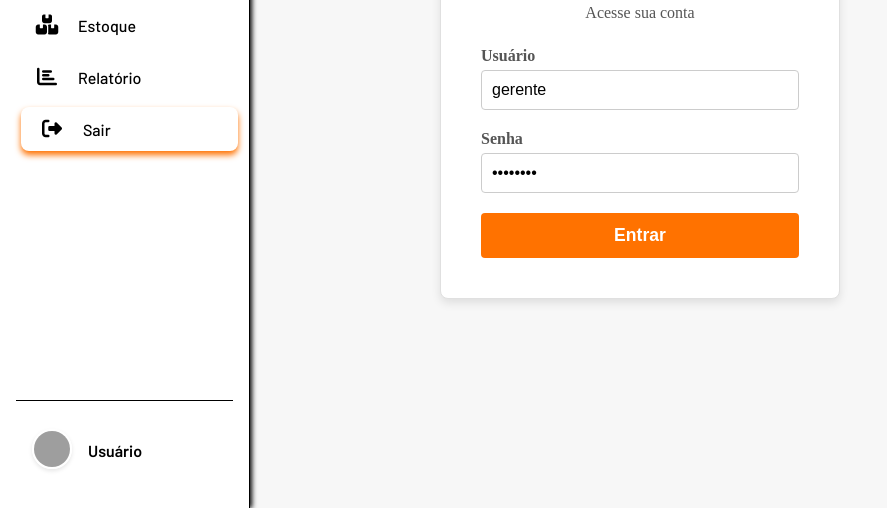
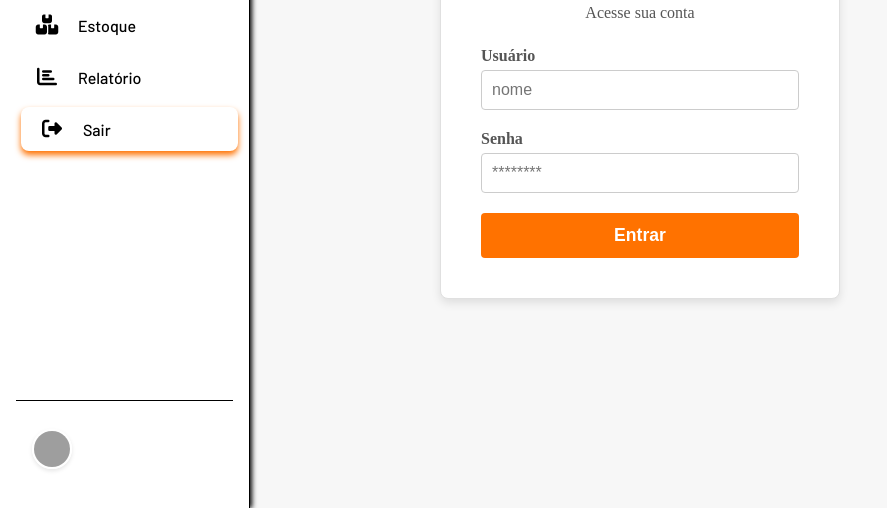
Before and after one commit to thiago0-08/Gestao-Lanchonete-, a Vue app in the folder Gestao-FrontEnd/: page / in a window 1280 px wide. Shown: the part 292-800 px from the top of the page, without its empty margins (0-887 px from the left). Built offline with nearby package versions, Linux system fonts and the light colour scheme; grey boxes are pictures that could not be loaded.

Commit message:
mostra o nome do usuario na SideBar

```diff
--- a/Gestao-FrontEnd/src/Login.vue
+++ b/Gestao-FrontEnd/src/Login.vue
@@ -26,10 +26,10 @@ import { useRouter } from 'vue-router';
 import { useAuthStore } from './stores/auth';
 
 const router = useRouter();
-const authStore = useAuthStore(); // Inicialize a store
+const authStore = useAuthStore();
 
-const username = ref('gerente');
-const password = ref('senha123');
+const username = ref('');
+const password = ref('');
 const error = ref(false);
 const loading = ref(false);
 
@@ -58,8 +58,9 @@ const handleLogin = async () => {
 
     const data = await response.json();
 
-    // Armazena o token e atualiza o estado de autenticação
+
     authStore.setToken(data.token);
+    authStore.setUsername(data.username);
     authStore.setAuthenticated(true);
 
     // Navega para o dashboard após o login
--- a/Gestao-FrontEnd/src/components/NavBar.vue
+++ b/Gestao-FrontEnd/src/components/NavBar.vue
@@ -58,11 +58,27 @@
                     <img src="https://encrypted-tbn0.gstatic.com/images?q=tbn:ANd9GcRhl_zjFSX6iLpLMk8U65vEA_jY6gzFhC9FbA&s"
                         alt="Avatar do Usuário" />
                 </div>
-                <span class="user-name">Usuário</span>
+                <span class="user-name">{{ authStore.username }}</span>
             </div>
         </div>
     </aside>
 </template>
+
+
+
+<script setup>
+
+import { useAuthStore } from '../stores/auth';
+import { useRouter } from 'vue-router';
+
+const authStore = useAuthStore();
+const router = useRouter();
+
+const logout = () => {
+  authStore.logout();
+  router.push({ name: 'login' });
+};
+</script>
 
 <style scoped>
 @import url('https://fonts.googleapis.com/css2?family=Barlow:wght@400;500;600;700;800;900&display=swap');
--- a/Gestao-FrontEnd/src/stores/auth.js
+++ b/Gestao-FrontEnd/src/stores/auth.js
@@ -4,6 +4,7 @@ import { ref } from 'vue';
 export const useAuthStore = defineStore('auth', () => {
   const isAuthenticated = ref(false);
   const token = ref(null);
+  const username = ref(null);
 
   function setAuthenticated(value) {
     isAuthenticated.value = value;
@@ -13,10 +14,15 @@ export const useAuthStore = defineStore('auth', () => {
     token.value = newToken;
   }
 
+  function setUsername(newUsername) {
+    username.value = newUsername;
+  }
+
   function logout() {
     isAuthenticated.value = false;
     token.value = null;
+    username.value = null; // <-- Limpa o nome ao fazer logout
   }
 
-  return { isAuthenticated, token, setAuthenticated, setToken, logout };
+  return { isAuthenticated, token, username, setAuthenticated, setToken, setUsername, logout }; // <-- Atualizado
 });
```
